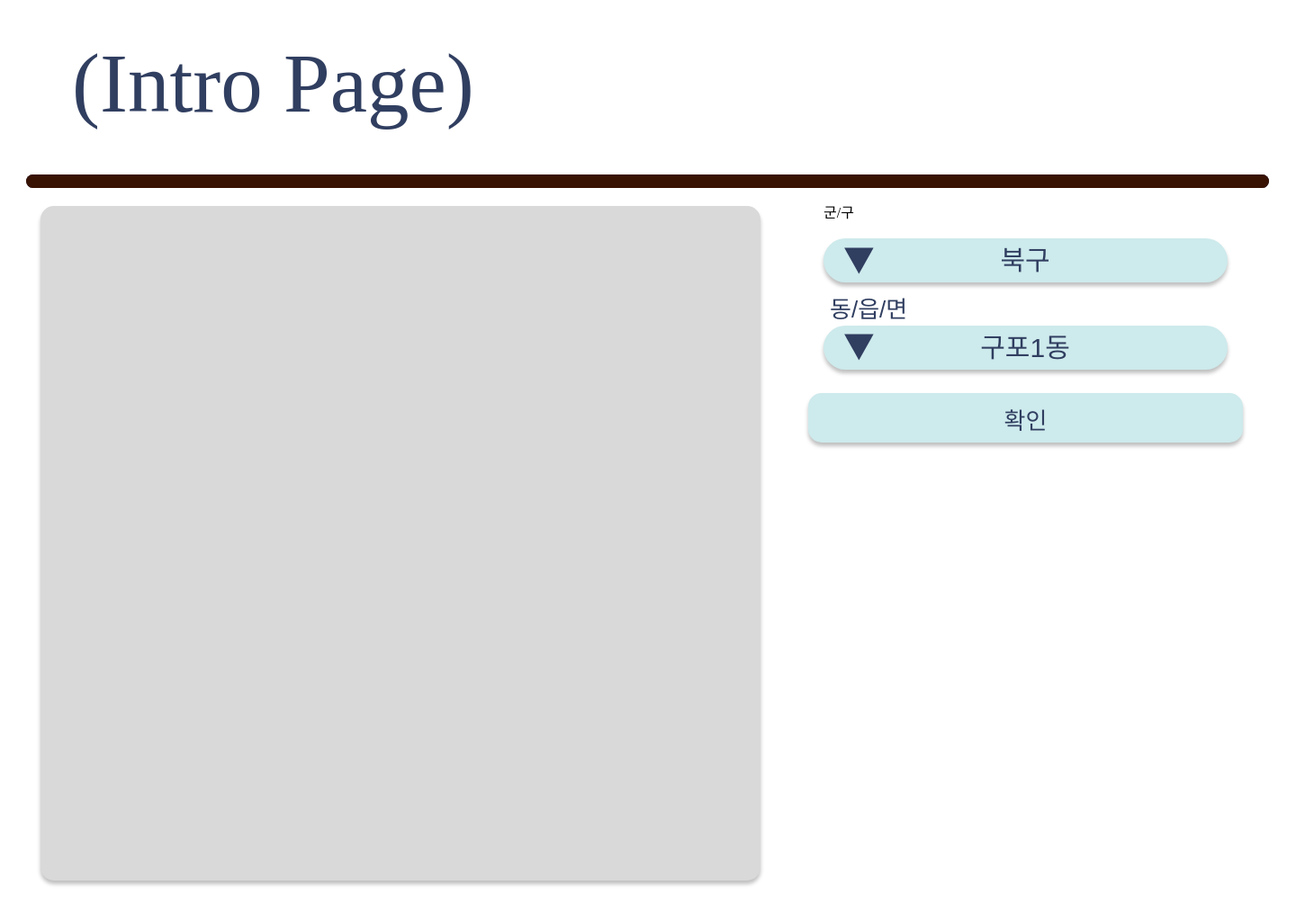
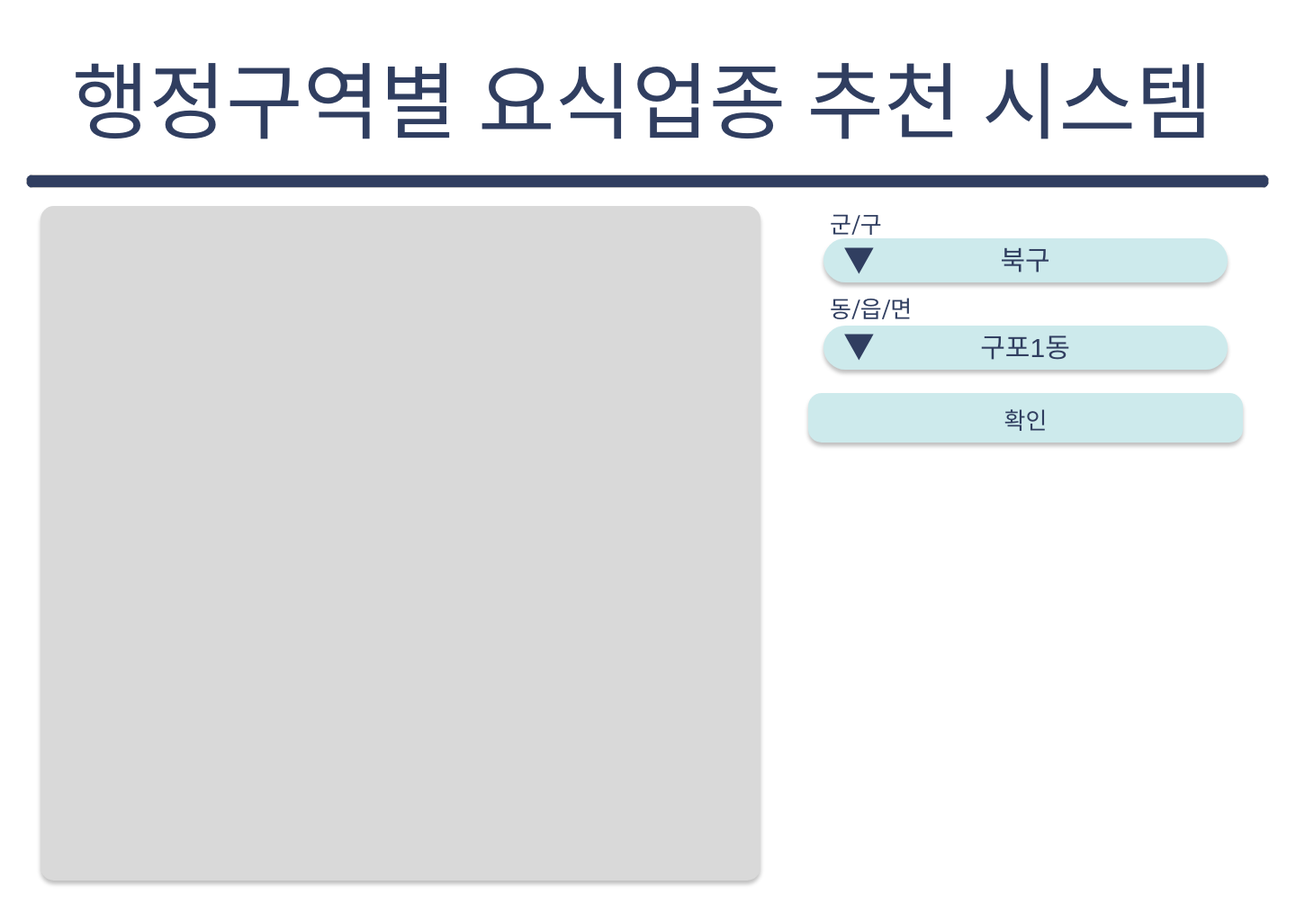
Before and after one commit to rhenus9911/software_project, a Flask app: page / in a window 1440 px wide. Shown: the whole page at 90% size. Run offline with Flask 3, Linux system fonts and the light colour scheme; parts of the project's set-up code (start-up, migrations or seed data) failed here and were passed over; some libraries are stand-ins or nearby versions; some web fonts are replaced.

Commit message:
Update index.html

```diff
--- a/templates/index.html
+++ b/templates/index.html
@@ -5,6 +5,10 @@
   <link rel="stylesheet" href="../static/css/globals.css" />
   <link rel="stylesheet" href="../static/css/style_intro.css" />
 </head>
+
+<style>
+  @import url('https://fonts.googleapis.com/css2?family=Nanum+Gothic&display=swap');
+</style>
 
 <body>
   <div class="intro">
@@ -283,13 +287,13 @@
               </select>
             </div>
           </div><!--셀렉트박스-->
-          <div class="text-wrapper-6">군/구</div>
+          <div class="text-wrapper-3">군/구</div>
         </div>
         <input name="gu" style="display:none">
         <input name="dong" style="display: none;">
       </form>
-      <img class="line" src="../static/images/line.svg" />
-      <div class="main-title">(Intro Page)</div>
+      <img class="line" />
+      <div class="main-title">행정구역별 요식업종 추천 시스템</div>
       <div class="introduce"></div>
     </div>
   </div>
```
